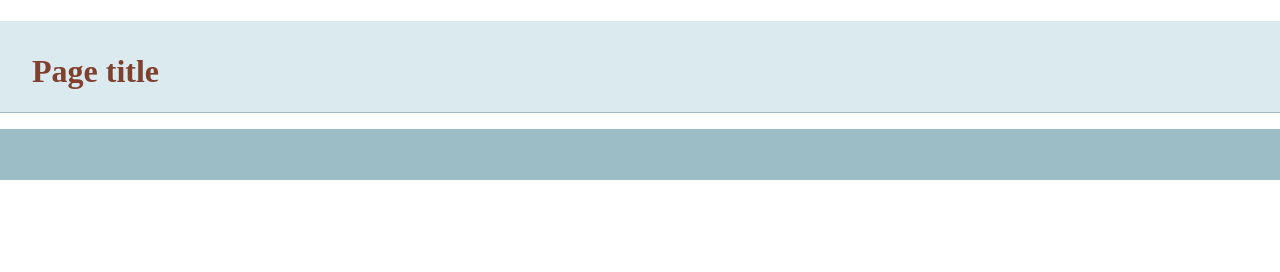
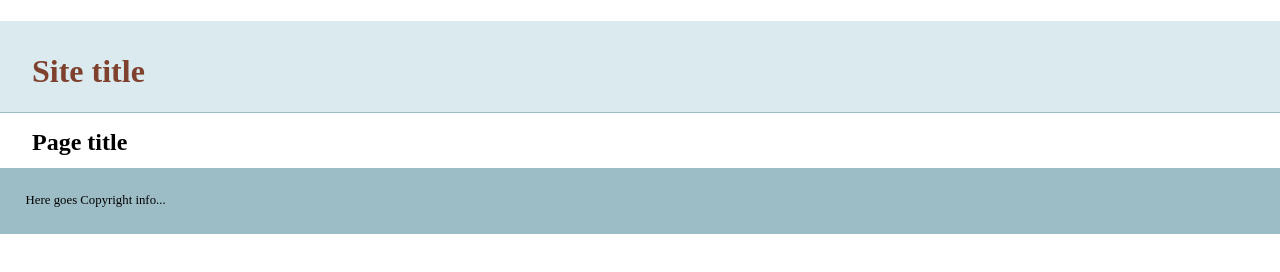
Before and after one commit to tbrams/git-basics, a plain HTML site: page index.html in a window 1280 px wide. Drawn offline with nearby package versions, Linux system fonts and the light colour scheme.

Commit message:
extra info in title and footer

```diff
--- a/index.html
+++ b/index.html
@@ -14,13 +14,14 @@
     </head>
     <body>
     <header>
-	<h1>Page title</h1>
+	<h1>Site title</h1>
     </header>
     <nav id="pageNav">
     </nav>
     <main>
+	<h2>Page title</h2>
     </main>
-    <footer>
+    <footer>Here goes Copyright info...
     </footer>
         <script>
 //use the modernizr load to load up external scripts. This will load the scripts asynchronously, but the order listed matters. Although it will load all scripts in parallel, it will execute them in the order listed
```
